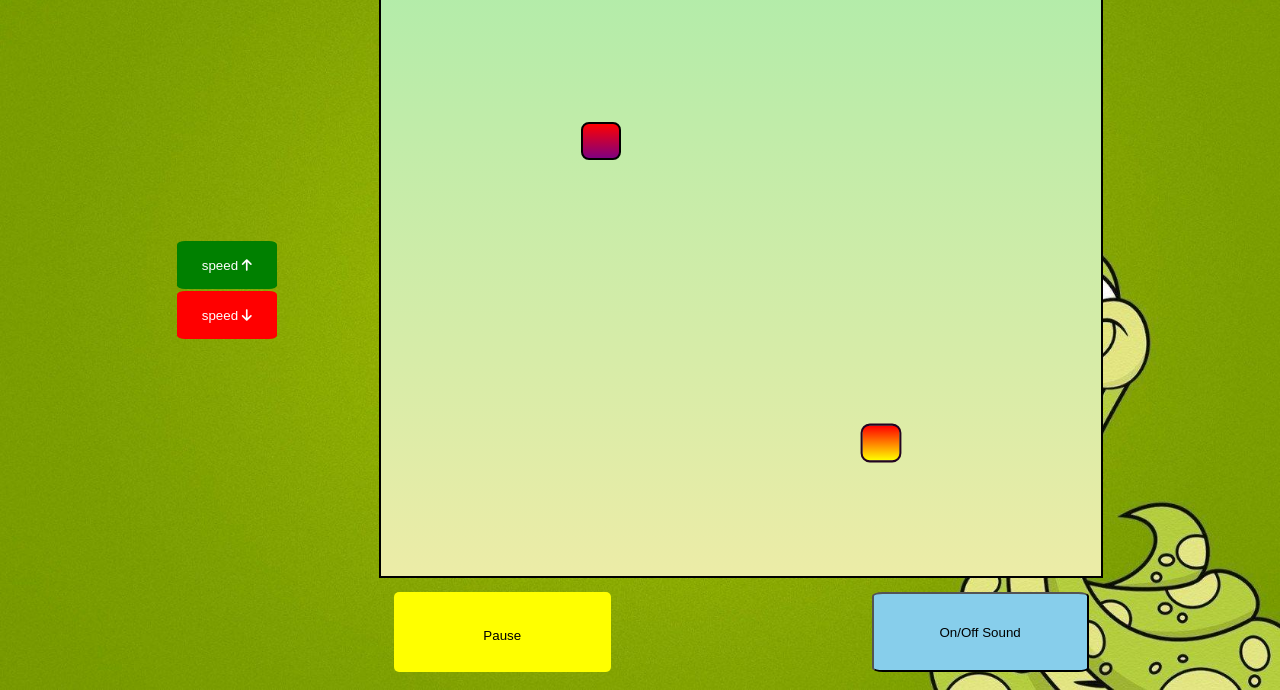
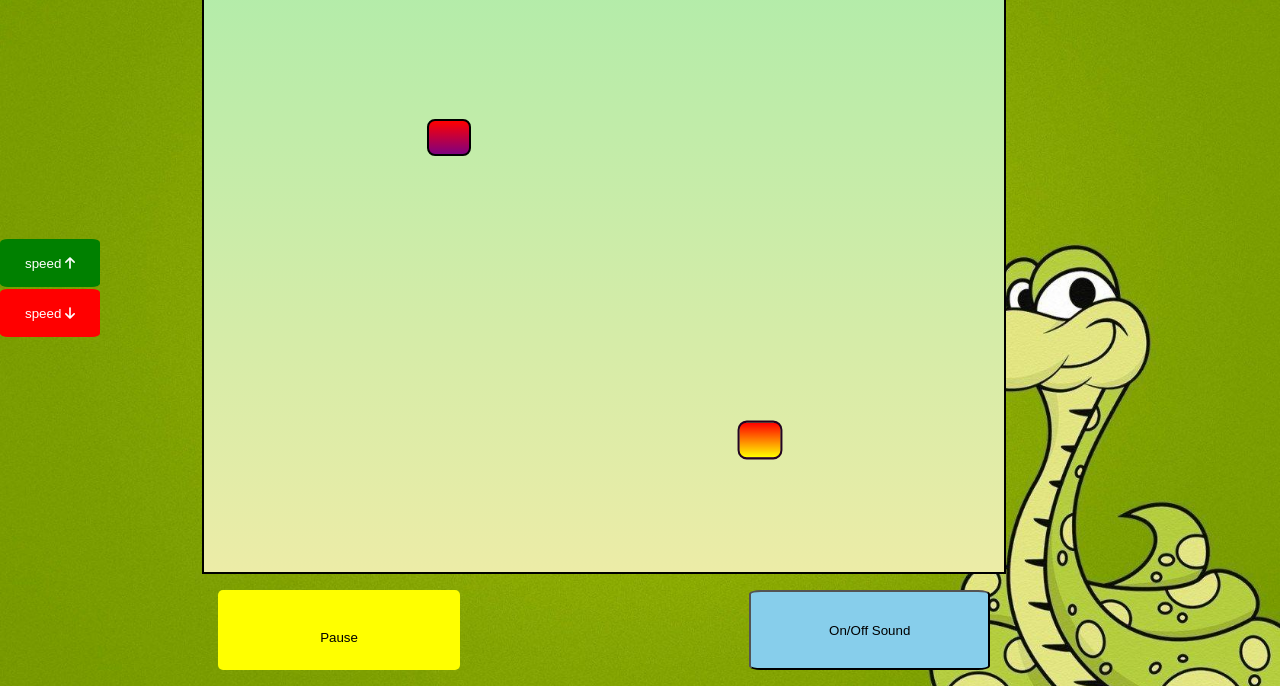
Before and after one commit to the-coding-bear/SnakeGame, a plain HTML site: page index.html in a window 1280 px wide. Shown: the part 110-800 px from the top of the page. Drawn offline with Linux system fonts and the light colour scheme; a web font is replaced by a local one.

Commit message:
changes in backg

```diff
--- a/style.css
+++ b/style.css
@@ -5,11 +5,11 @@
 }
 .body{
     background: url("bg.jpg");
-    min-height: 100vh;
+    min-height: 90vh;
     background-size: 100vw 100vh;
     background-repeat: no-repeat;
     display: flex;
-    justify-content: center;
+    justify-content: ;
     align-items: center;
 }
 
@@ -36,7 +36,7 @@
 }
 #board{
     background: linear-gradient(rgb(170,236,170),rgb(236,236,167));
-    width: 90vmin;
+    width: 100vmin;
     height: 85Vmin;
     border: 2px solid black;
     display: grid;
```
